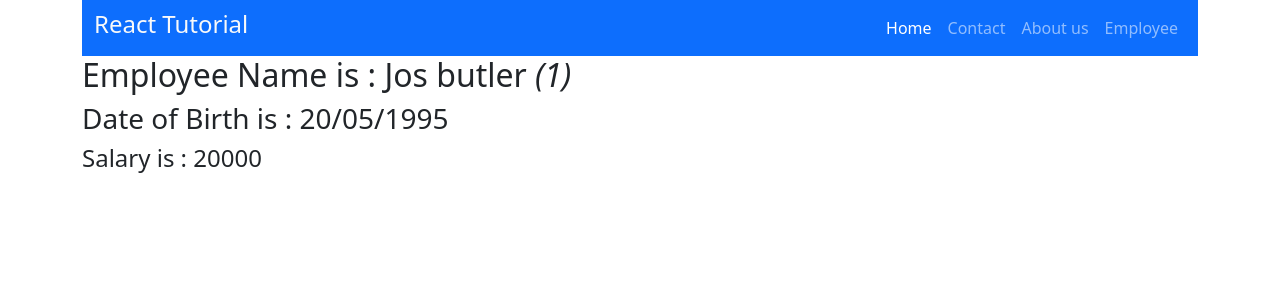
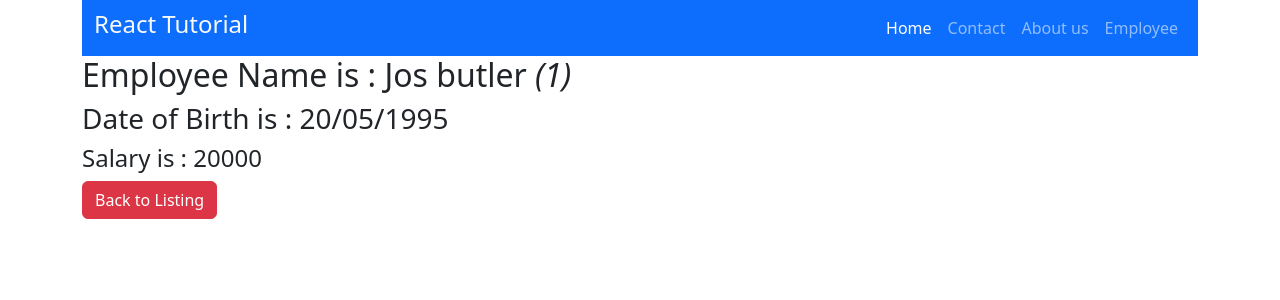
Before and after one commit to nihira2020/reactroute, a React (Create React App) app: page /empdetails/1 in a window 1280 px wide. Shown: the top 300 px of the page. Built offline with nearby package versions, Linux system fonts and the light colour scheme; data requests are answered from the project's data file.

Commit message:
useeffect cleanup

```diff
--- a/src/Empdetails.js
+++ b/src/Empdetails.js
@@ -1,10 +1,14 @@
-import { useParams } from "react-router-dom";
+import { useNavigate, useParams } from "react-router-dom";
 import useFetch from "./useFetch";
 
 const Empdetails = () => {
     const { id } = useParams();
     const { data, errordata, isloaded } = useFetch('http://localhost:8000/employee/' + id)
     // console.log(data);
+    const navigate=useNavigate();
+    const backtolist=()=>{
+        navigate(-1);
+    }
     return (
         <div>
             {data && <div>
@@ -15,6 +19,9 @@ const Empdetails = () => {
                     Date of Birth is : {data.dob}
                 </h3>
                 <h4> Salary is : {data.salary}</h4>
+                <div>
+                    <button className="btn btn-danger" onClick={backtolist}>Back to Listing</button>
+                </div>
             </div>}
         </div>
     );
--- a/src/EmployeeListing.js
+++ b/src/EmployeeListing.js
@@ -1,9 +1,13 @@
-import { Link } from "react-router-dom";
+import { Link, useNavigate } from "react-router-dom";
 import useFetch from "./useFetch";
 
 const EmployeeListing = () => {
     const { data, errordata, isloaded } = useFetch('http://localhost:8000/employee');
     // console.log(data);
+    const navigate=useNavigate();
+    const Redirectdetail=(id)=>{
+        navigate('/empdetails/'+id)
+    }
     return (
         <div>
 
@@ -35,7 +39,8 @@ const EmployeeListing = () => {
                                         <td>{item.name}</td>
                                         <td>{item.dob}</td>
                                         <td>{item.salary}</td>
-                                        <td> <Link className="btn btn-primary" to={"/empdetails/" + item.id}>Details</Link></td>
+                                        {/* <td> <Link className="btn btn-primary" to={"/empdetails/" + item.id}>Details</Link></td> */}
+                                        <td><button className="btn btn-primary" onClick={()=>{Redirectdetail(item.id)}}>Details</button></td>
                                     </tr>
                                 ))}
 
--- a/src/useFetch.js
+++ b/src/useFetch.js
@@ -21,7 +21,7 @@ const useFetch = (url) => {
             }, 20);
         }).catch(err => {
             if (err.name === 'AbortError') {
-                console.log('Abort error');
+              //  console.log('Abort error');
             } else {
                 errorupdate(err.message);
                 loadchange(false);
```
